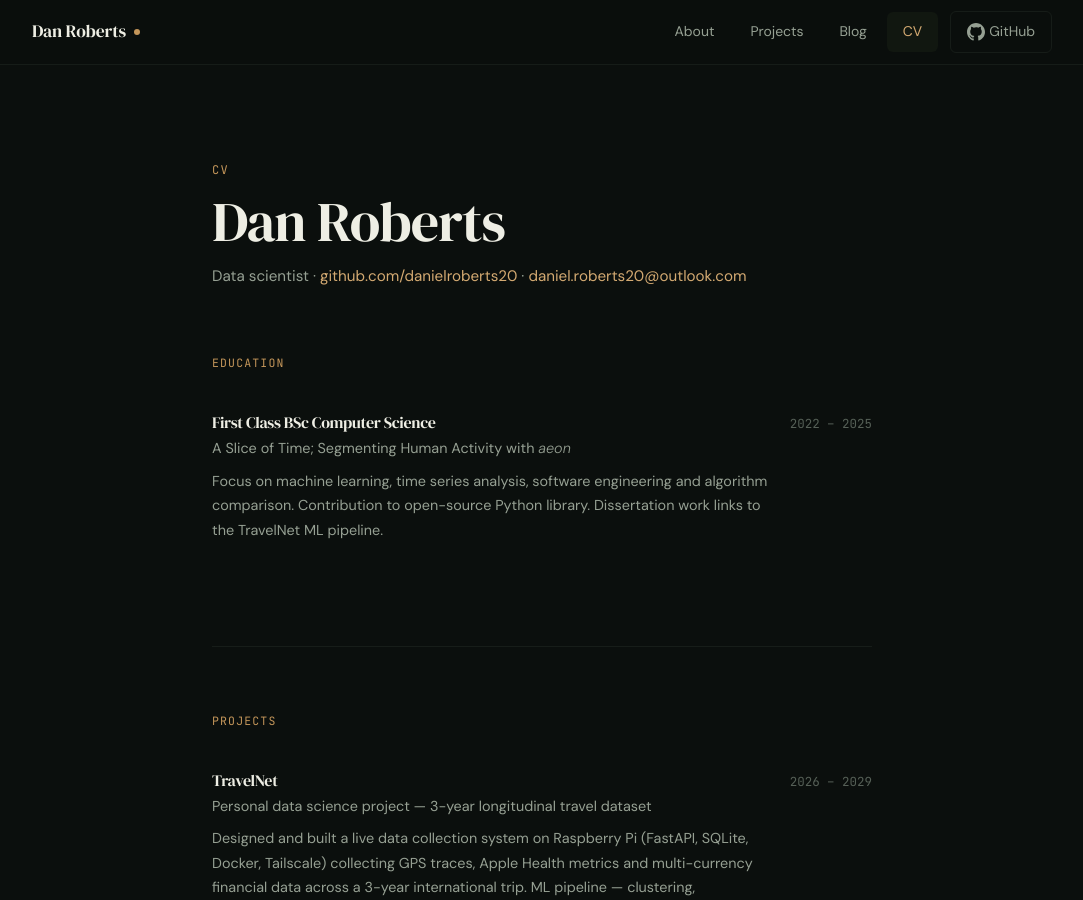
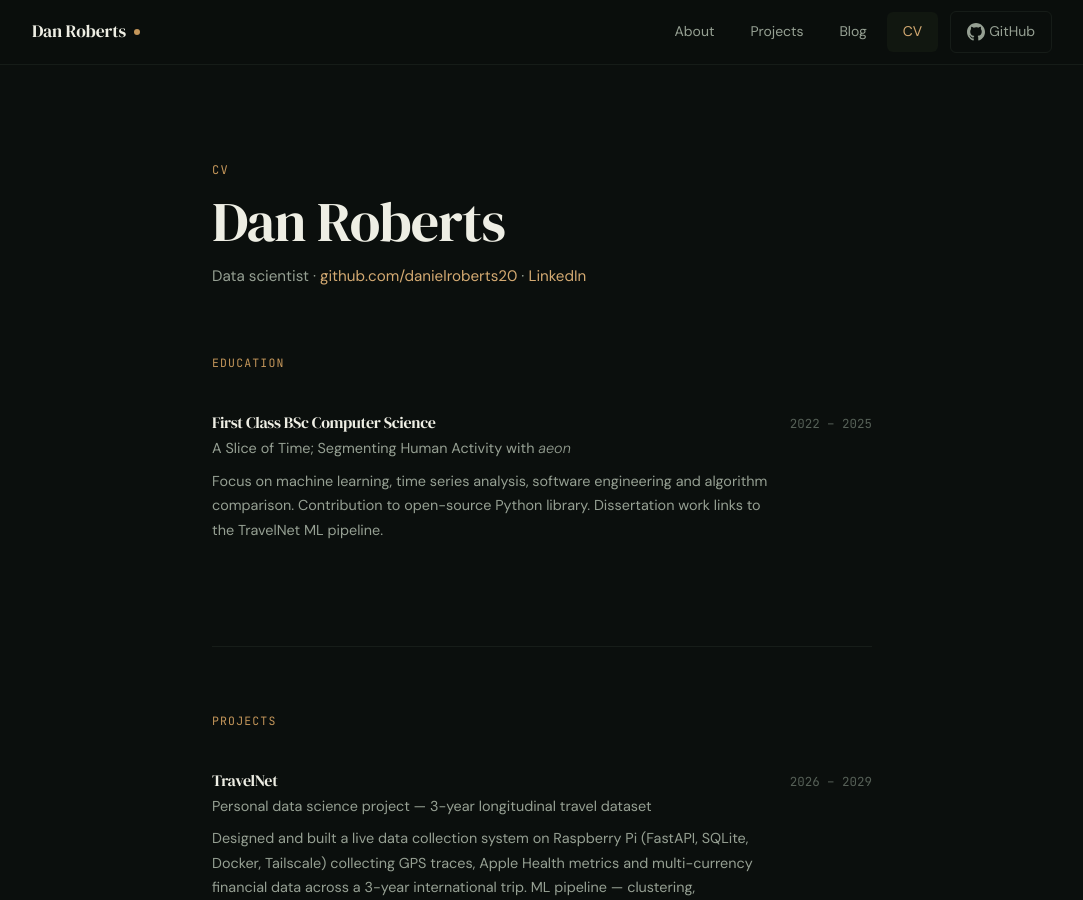
Before and after one commit to danielroberts20/danielroberts20.github.io, a Jekyll site: the page built from cv.md, in a window 1280 px wide and 900 px high. Shown: the whole window, without its empty margins (98-1181 px from the left). Built offline with Jekyll 4.4.1, drawn with Linux system fonts in a browser that asks for light colours.

Commit message:
Updated LinkedIn on CV page

```diff
--- a/cv.md
+++ b/cv.md
@@ -9,7 +9,7 @@ permalink: /cv/
     <div>
       <span style="font-family: var(--font-mono); font-size: 0.75rem; color: var(--accent); text-transform: uppercase; letter-spacing: 0.1em; display:block; margin-bottom: var(--space-sm);">CV</span>
       <h1 style="margin-bottom: var(--space-sm);">Dan Roberts</h1>
-      <p style="font-size: 0.95rem;">Data scientist · <a href="https://github.com/danielroberts20" style="color: var(--accent-bright);">github.com/danielroberts20</a> · <a href="https://github.com/danielroberts20" style="color: var(--accent-bright);">daniel.roberts20@outlook.com</a></p>
+      <p style="font-size: 0.95rem;">Data scientist · <a href="https://github.com/danielroberts20" style="color: var(--accent-bright);">github.com/danielroberts20</a> · <a href="https://www.linkedin.com/in/daniel-roberts-69b55b240/" style="color: var(--accent-bright);">LinkedIn</a></p>
     </div>
     <!-- Uncomment when you have a PDF CV ready:
     <a href="/assets/files/dan-roberts-cv.pdf" class="btn btn--primary" download>↓ Download PDF</a>
```
